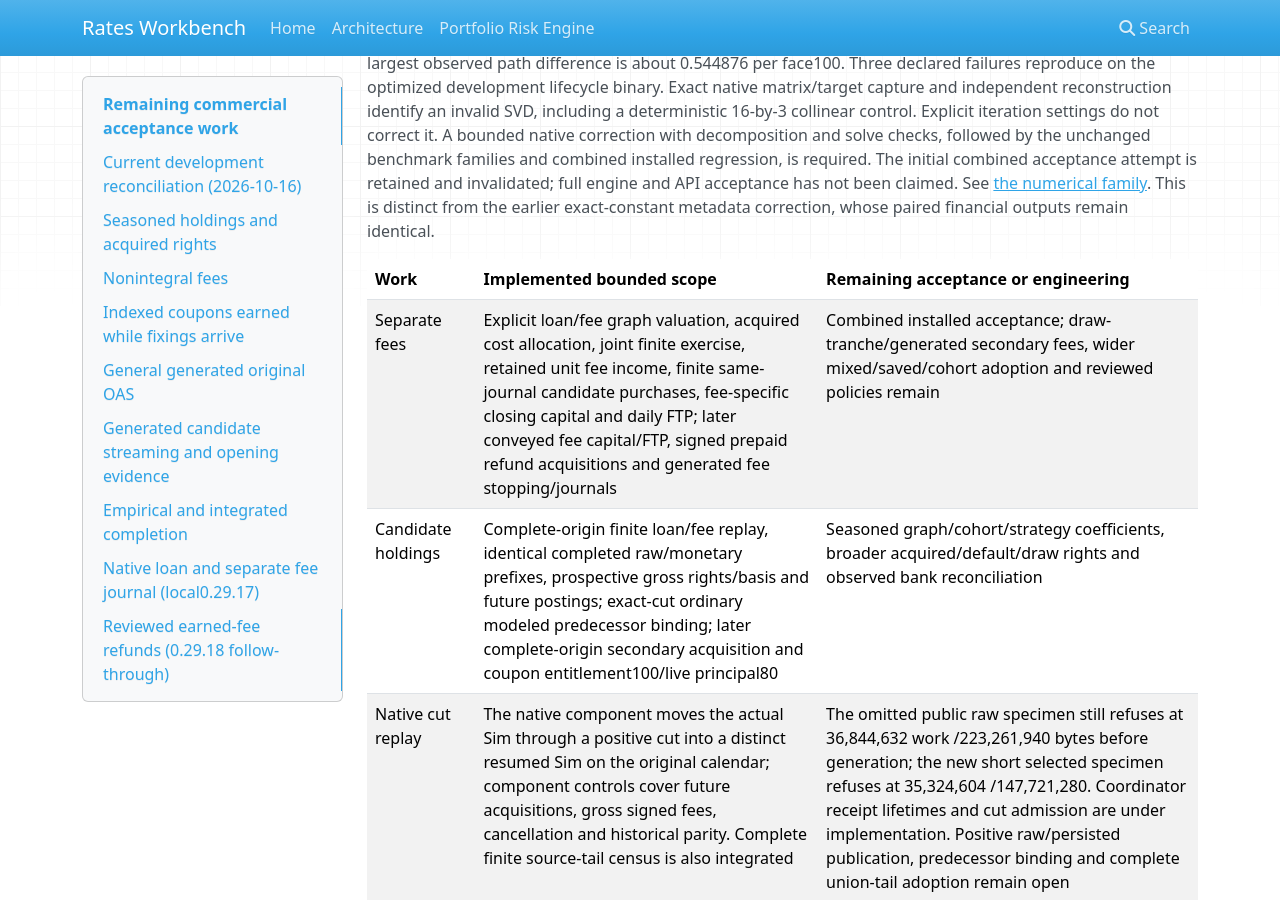
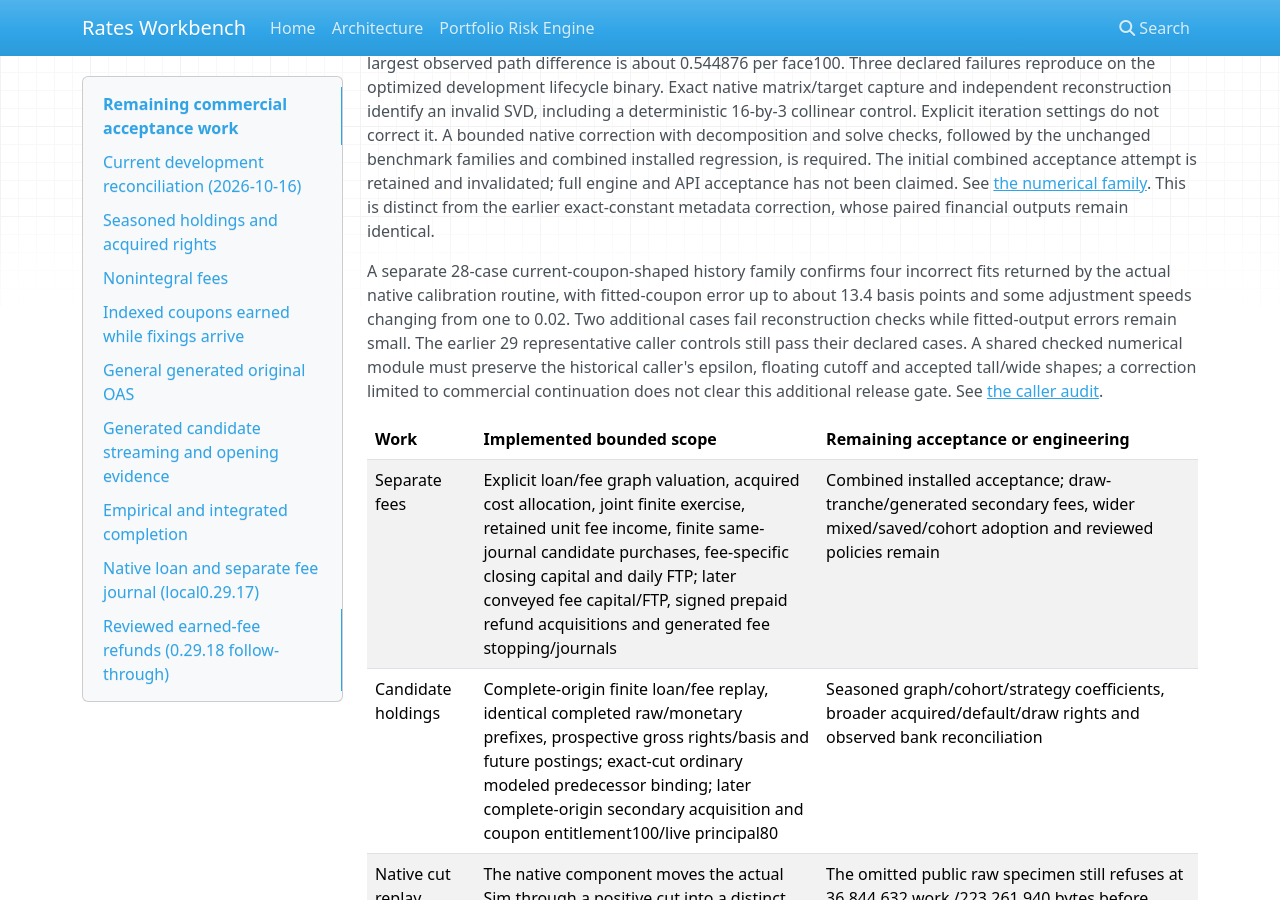
Before and after one commit to beauschwab/model-portfolio-sim, an MkDocs documentation site: the page built from docs/models/commercial-completion-plan.md, in a window 1280 px wide and 900 px high, scrolled down 378 px. Built offline with MkDocs 1.6.1, drawn with Linux system fonts in a browser that asks for light colours; nearby versions of some CDN libraries.

Commit message:
Track confirmed historical coupon fitting defect in shared release gates

```diff
--- a/docs/models/commercial-completion-plan.md
+++ b/docs/models/commercial-completion-plan.md
@@ -29,6 +29,16 @@ and API acceptance has not been claimed. See
 [the numerical family](commercial-credit-gaussian-exercise.md). This is distinct
 from the earlier exact-constant metadata correction, whose paired financial
 outputs remain identical.
+
+A separate 28-case current-coupon-shaped history family confirms four incorrect
+fits returned by the actual native calibration routine, with fitted-coupon error
+up to about 13.4 basis points and some adjustment speeds changing from one to
+0.02. Two additional cases fail reconstruction checks while fitted-output errors
+remain small. The earlier 29 representative caller controls still pass their
+declared cases. A shared checked numerical module must preserve the historical
+caller's epsilon, floating cutoff and accepted tall/wide shapes; a correction
+limited to commercial continuation does not clear this additional release gate.
+See [the caller audit](../reviews/2026-10-16-native-svd-secondary-audit.md).
 
 | Work | Implemented bounded scope | Remaining acceptance or engineering |
 |---|---|---|
```
Also changed, not shown: docs/models/implementation-plan.md (+9 -0 lines), 1 other file.
